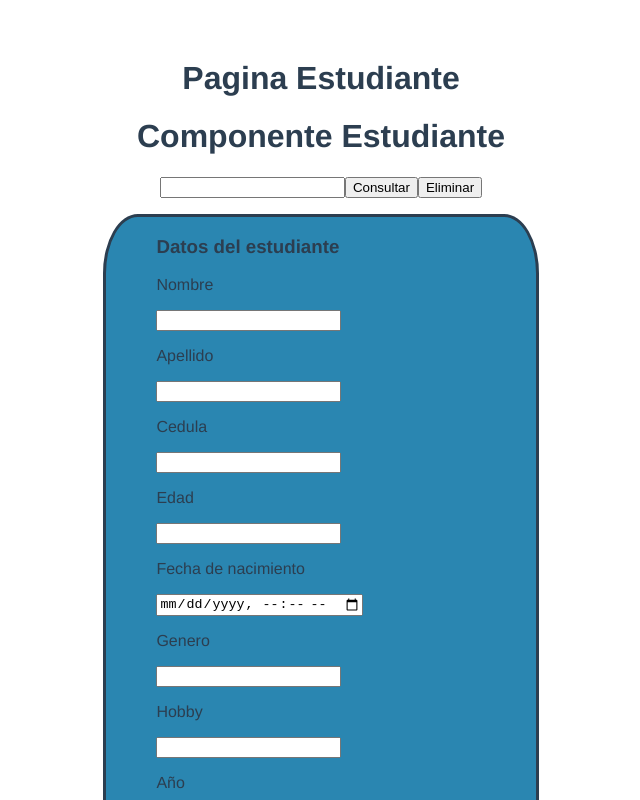
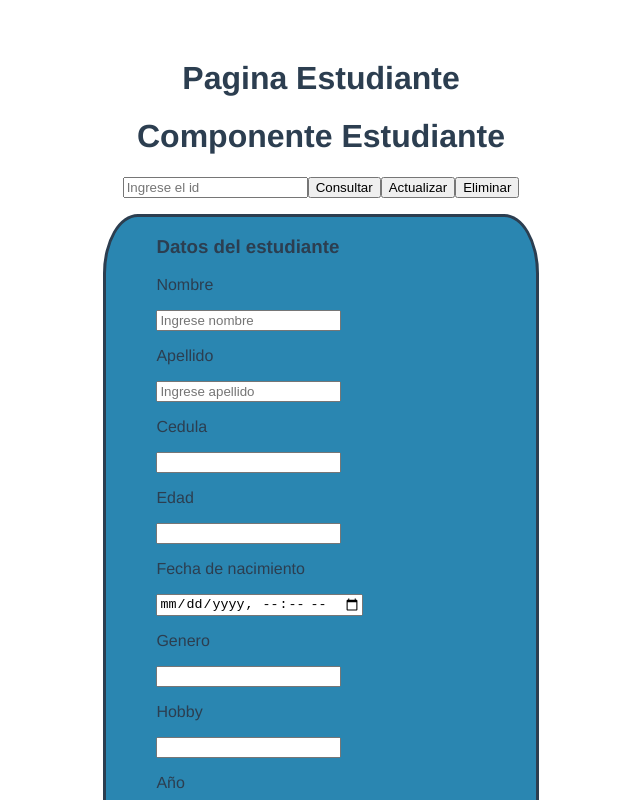
Before and after one commit to GeoWillC/pw_vue_u3_p5_gc, a Vue app: page / in a window 1280 px wide. Shown: the top 800 px of the page, without its empty margins (319-959 px from the left). Built offline with nearby package versions, Linux system fonts and the light colour scheme.

Commit message:
Cliente Vue de API Restful (PUT y DELETE)

```diff
--- a/src/components/Estudiante.vue
+++ b/src/components/Estudiante.vue
@@ -1,15 +1,17 @@
 <template>
   <h1>Componente Estudiante</h1>
-  <input v-model="id" type="text">
+  <input v-model="id" type="text" placeholder="Ingrese el id">
   <button @click="consultarPorId">Consultar</button>
-  <button @click="consultarPorId">Eliminar</button>
+  <button @click="actualizar">Actualizar</button>
+  <button @click="eliminar">Eliminar</button>
+
   <p></p>
   <div class="form">
     <h3>Datos del estudiante</h3>
     <p>Nombre</p>
-    <input v-model="nombre" type="text">
+    <input v-model="nombre" type="text" placeholder="Ingrese nombre">
     <p>Apellido</p>
-    <input v-model="apellido" type="text">
+    <input v-model="apellido" type="text" placeholder="Ingrese apellido">
     <p>Cedula</p>
     <input v-model="cedula" type="text">
     <p>Edad</p>
@@ -32,7 +34,7 @@
 
 <script>
 // {nombre de la funcion que queremos importar}
-import { consultarEstudianteIdFachada, insertarFachada } from '../helpers/clienteEstudiante.js'
+import { consultarEstudianteIdFachada, insertarFachada, actualizarFachada,eliminarFachada } from '../helpers/clienteEstudiante.js'
 
 export default {
   data() {
@@ -80,9 +82,40 @@ export default {
       }
       await insertarFachada(estuBody);
       console.log(estuBody)
+    },
+    async actualizar(){
+      const body = {
+        name: this.nombre,
+        apellido: this.apellido,
+        genero: this.genero,
+        fechaNacimiento: this.fechaNacimiento,
+        cedula: this.cedula,
+        edad: this.edad,
+        hobby: this.hobby,
+        paralelo: this.paralelo,
+        anio: this.anio
+      }
+      console.log(body)
+      await actualizarFachada(this.id,body)
+    },
+    async eliminar(){
+      console.log("Id eliminado")
+      console.log(this.id)
+      await eliminarFachada(this.id)
+      this.clean()
+    },
+    clean(){
+      this.nombre = null
+      this.apellido = null
+      this.cedula = null
+      this.edad = null
+      this.fechaNacimiento = null
+      this.genero = null
+      this.hobby = null
+      this.anio = null
+      this.paralelo = null
     }
   }
-
 }
 
 
--- a/src/helpers/clienteEstudiante.js
+++ b/src/helpers/clienteEstudiante.js
@@ -2,6 +2,7 @@ import axios from "axios"
 
 //Funcion de la logica y funcion de la fachada.
 //Cada fachada debe llevar export
+//R
 const consultarEstudianteId = async (id) => {
     //async escala hasta la fachada
     //r =>r.data retorna la respuesta del consumo
@@ -13,6 +14,7 @@ const consultarEstudianteId = async (id) => {
 export const consultarEstudianteIdFachada = async (id) => {
     return await consultarEstudianteId(id);
 };
+//C
 const insertar = async (body) => {
     //post(url capacidad , body)
     //r-respuesta de axios
@@ -23,5 +25,22 @@ export const insertarFachada = async (body) => {
     return await insertar(body);
 }
 
+//U
+const actualizar = async (id, body) => {
+    const data = axios.put(`http://localhost:8080/API/v1.0/Matricula/estudiantes/${id}`,body).then(r => r.data);
+    console.log(data)
+}
+export const actualizarFachada = async (id,body) => {
+    return await actualizar(id,body)
+}
+
+//D
+const eliminar = async (id) => {
+    const data = axios.delete(`http://localhost:8080/API/v1.0/Matricula/estudiantes/${id}`).then(r => r.data);
+}
+export const eliminarFachada = async (id) => {
+    return await eliminar(id)
+}
+
 
 //export default nombreMetodoFuncionFachada;
```
